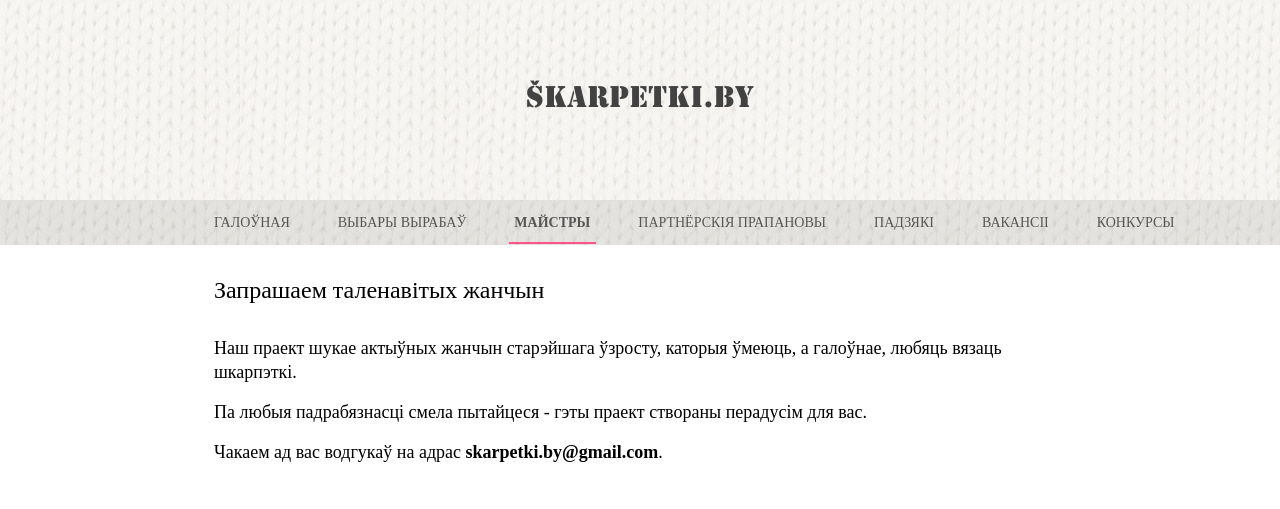
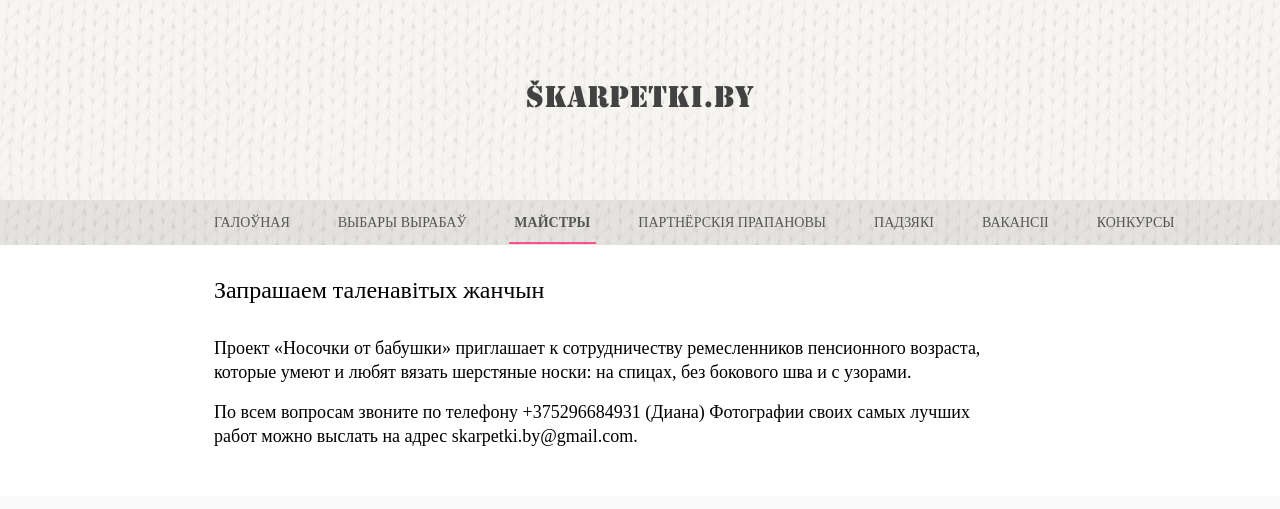
Before and after one commit to SkarpetkiBy/SkarpetkiBy, a plain HTML site: page masters.html in a window 1280 px wide. Shown: the top 509 px of the page. Drawn offline with nearby package versions, Linux system fonts and the light colour scheme; a web font is replaced by a local one.

Commit message:
Update masters.html
залит новый текст

```diff
--- a/masters.html
+++ b/masters.html
@@ -83,15 +83,9 @@
                     <h2 class="mdl-card__title-text">Запрашаем таленавітых жанчын</h2>
                 </div>
                 <div class="mdl-card__supporting-text">
-                    <p>
-                        Наш праект шукае актыўных жанчын старэйшага ўзросту, каторыя ўмеюць, а галоўнае, любяць вязаць шкарпэткі.
-                    <p/>
-                    <p>
-                        Па любыя падрабязнасці смела пытайцеся - гэты праект створаны перадусім для вас.
-                    </p>
-                    <p>
-                        Чакаем ад вас водгукаў на адрас <b>skarpetki.by@gmail.com</b>.
-                    </p>
+                   <p>Проект «Носочки от бабушки» приглашает к сотрудничеству ремесленников пенсионного возраста, которые умеют и любят вязать шерстяные носки: на спицах, без бокового шва и с узорами.</p>
+<p>По всем вопросам звоните по телефону +375296684931 (Диана) Фотографии своих самых лучших работ можно выслать на адрес skarpetki.by@gmail.com.</p>
+
                 </div>
             </div>
         </div>
```
